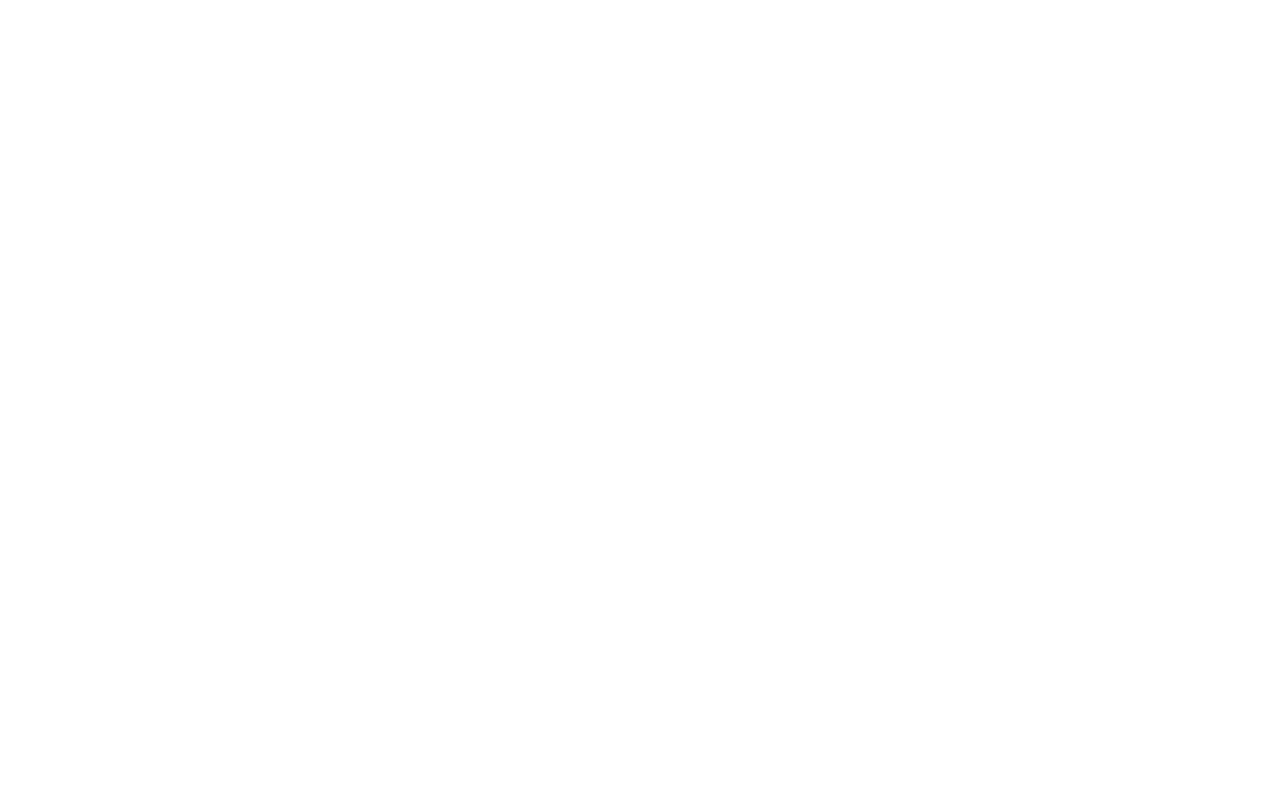
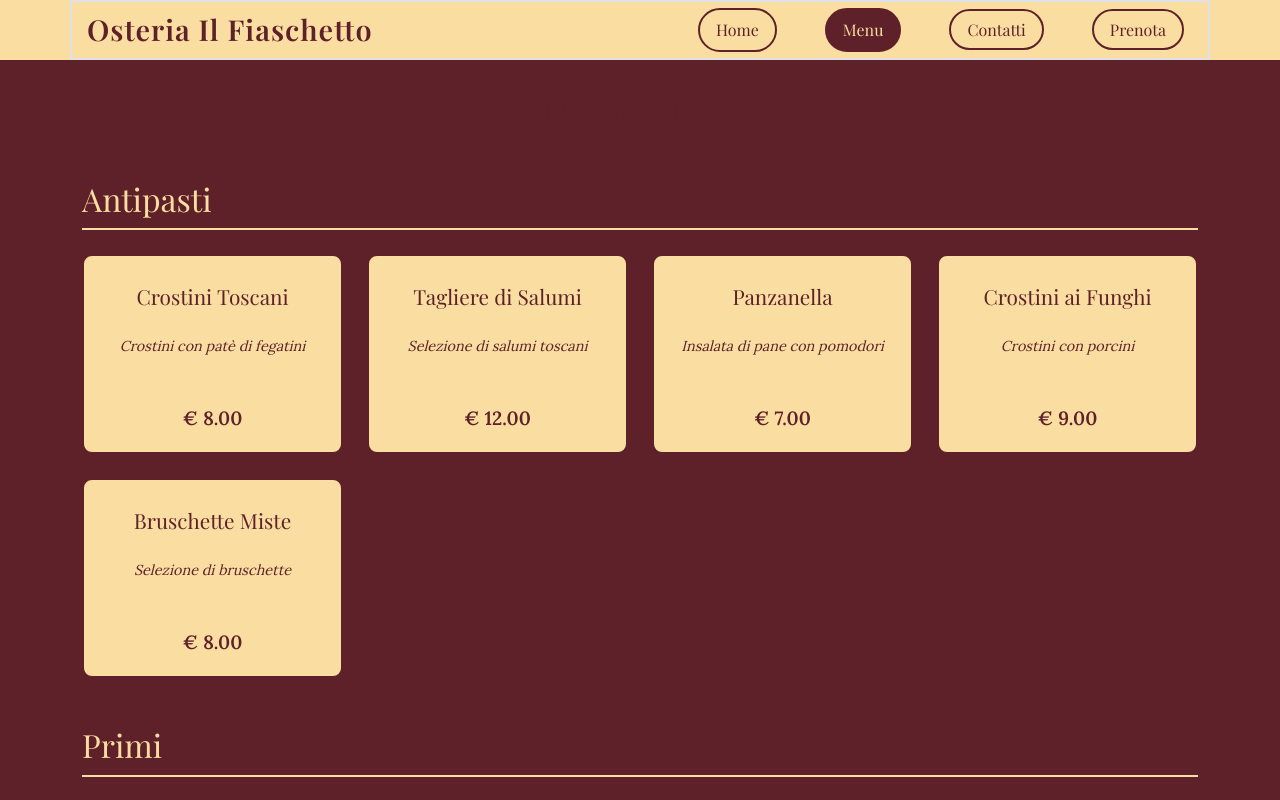
Before and after one commit to MattiaNatella/osteria_il_fiaschetto, a React (Vite) app: page /menu in a window 1280 px wide. Before the commit this address had no page. Shown: the top 800 px of the page. Built offline with nearby package versions, Linux system fonts and the light colour scheme.

Commit message:
feat: Add menu page and data; enhance header navigation with routing

```diff
--- a/index.html
+++ b/index.html
@@ -10,6 +10,10 @@
   <link rel='stylesheet' href='https://cdnjs.cloudflare.com/ajax/libs/font-awesome/6.7.2/css/all.min.css'
     integrity='sha512-Evv84Mr4kqVGRNSgIGL/F/aIDqQb7xQ2vcrdIwxfjThSH8CSR7PBEakCr51Ck+w+/U6swU2Im1vVX0SVk9ABhg=='
     crossorigin='anonymous' />
+  <!-- GOOGLE FONTS -->
+  <link
+    href="https://fonts.googleapis.com/css2?family=Playfair+Display:wght@400;600;700&family=Lora:wght@400;500;600&display=swap"
+    rel="stylesheet">
   <meta charset="UTF-8" />
   <link rel="icon" type="image/svg+xml" href="/vite.svg" />
   <meta name="viewport" content="width=device-width, initial-scale=1.0" />
--- a/src/App.jsx
+++ b/src/App.jsx
@@ -2,6 +2,7 @@ import React from 'react'
 import { BrowserRouter, Routes, Route } from "react-router-dom"
 import DefaultLayout from './layouts/DefaultLayout.jsx'
 import Homepage from './pages/Homepage.jsx'
+import Menu from './pages/Menu.jsx'
 
 const App = () => {
   return (
@@ -9,6 +10,7 @@ const App = () => {
       <Routes>
         <Route element={<DefaultLayout />}>
           <Route path="/" element={<Homepage />} />
+          <Route path="/menu" element={<Menu />} />
         </Route>
       </Routes>
     </BrowserRouter>
--- a/src/components/Header.jsx
+++ b/src/components/Header.jsx
@@ -1,10 +1,11 @@
-import React from 'react'
+
+import { Link, NavLink } from 'react-router-dom'
 
 const Header = () => {
     return (
         <>
 
-            <div id="header-top" className='container border border-2 p-0 h-100 d-flex justify-content-around align-items-center'>
+            <div id="header-top" className='container border border-2 p-0 h-100 d-flex justify-content-between align-items-center'>
 
                 <div className='logo-nome'>
                     Osteria Il Fiaschetto
@@ -12,8 +13,8 @@ const Header = () => {
 
                 <div>
                     <ul className='d-flex justify-content-between align-items-center list-unstyled m-0'>
-                        <li className='mx-4'><a href="#">Home</a></li>
-                        <li className='mx-4'><a href="#">Menu</a></li>
+                        <NavLink className='mx-4' to={'/'}>Home</NavLink>
+                        <NavLink className='mx-4' to={'/menu'}>Menu</NavLink>
                         <li className='mx-4'><a href="#">Contatti</a></li>
                         <li className='mx-4'><a href="#">Prenota</a></li>
                     </ul>
--- /dev/null
+++ b/src/data/menuData.js
@@ -0,0 +1,32 @@
+export const menuCategories = ['antipasti', 'primi', 'secondi', 'dessert'];
+
+export const menuData = {
+    antipasti: [
+        { id: 1, nome: "Crostini Toscani", prezzo: 8, desc: "Crostini con patè di fegatini" },
+        { id: 2, nome: "Tagliere di Salumi", prezzo: 12, desc: "Selezione di salumi toscani" },
+        { id: 3, nome: "Panzanella", prezzo: 7, desc: "Insalata di pane con pomodori" },
+        { id: 4, nome: "Crostini ai Funghi", prezzo: 9, desc: "Crostini con porcini" },
+        { id: 5, nome: "Bruschette Miste", prezzo: 8, desc: "Selezione di bruschette" }
+    ],
+    primi: [
+        { id: 1, nome: "Pappardelle al Cinghiale", prezzo: 13.00, descrizione: "Pasta all'uovo con ragù di cinghiale" },
+        { id: 2, nome: "Ribollita", prezzo: 10.00, descrizione: "Zuppa di pane e verdure della tradizione" },
+        { id: 3, nome: "Pici all'Aglione", prezzo: 11.00, descrizione: "Pasta fatta a mano con salsa all'aglio" },
+        { id: 4, nome: "Tortelli Maremmani", prezzo: 12.00, descrizione: "Pasta ripiena di ricotta e spinaci" },
+        { id: 5, nome: "Zuppa di Farro", prezzo: 10.00, descrizione: "Zuppa di farro della Garfagnana" }
+    ],
+    secondi: [
+        { id: 1, nome: "Bistecca alla Fiorentina", prezzo: 45.00, descrizione: "Taglio alto di controfiletto (prezzo al kg)" },
+        { id: 2, nome: "Cinghiale in Umido", prezzo: 15.00, descrizione: "Cinghiale in umido con olive" },
+        { id: 3, nome: "Peposo dell'Impruneta", prezzo: 14.00, descrizione: "Stufato di manzo al pepe nero" },
+        { id: 4, nome: "Tagliata al Rosmarino", prezzo: 18.00, descrizione: "Controfiletto con rosmarino e rucola" },
+        { id: 5, nome: "Coniglio in Porchetta", prezzo: 16.00, descrizione: "Coniglio arrosto con erbe aromatiche" }
+    ],
+    dessert: [
+        { id: 1, nome: "Cantuccini e Vin Santo", prezzo: 6.00, descrizione: "Biscotti alle mandorle con vino dolce" },
+        { id: 2, nome: "Tiramisù", prezzo: 5.00, descrizione: "Dolce classico al caffè e mascarpone" },
+        { id: 3, nome: "Crostata di Mele", prezzo: 5.00, descrizione: "Crostata con mele e cannella" },
+        { id: 4, nome: "Panna Cotta", prezzo: 5.00, descrizione: "Dessert alla panna con caramello" },
+        { id: 5, nome: "Zuppa Inglese", prezzo: 5.00, descrizione: "Dolce a strati con crema e alchermes" }
+    ]
+};
--- a/src/index.css
+++ b/src/index.css
@@ -1,25 +1,170 @@
+:root {
+    --primary: #5e2129;
+    --secondary: #FADDA0;
+    --transition: all 0.3s ease;
+    --shadow: 0 5px 15px rgba(0, 0, 0, 0.3);
+}
+
+/* ***********GENEREAL **************/
 * {
     margin: 0;
     padding: 0;
     box-sizing: border-box;
+    color: var(--primary);
+    font-family: 'Lora', serif;
 }
 
 header {
     height: 60px;
-    border: 2px solid black;
-    background-color: #FADDA0;
-
+    background-color: var(--secondary);
 }
 
-#header_top {
-    border: 2px solid black;
+body {
+    background-color: var(--primary);
 }
 
+h1,
+h2,
+h3,
+.logo-nome,
+.card-header {
+    font-family: 'Playfair Display', serif;
+}
+
+.logo-nome {
+    font-size: 1.8rem;
+    font-weight: 600;
+    letter-spacing: 1px;
+    padding: 0 15px;
+}
+
+/* **************HEADER**************** */
+
+/* Header Navigation Styles */
+#header-top a {
+    text-decoration: none;
+    padding: 8px 16px;
+    border: 2px solid var(--primary);
+    border-radius: 25px;
+    font-weight: 600;
+    background-color: transparent;
+    transition: var(--transition);
+    color: var(--primary);
+    font-family: 'Playfair Display', serif;
+    font-weight: 500;
+}
+
+#header-top a:hover {
+    background-color: var(--primary);
+    color: var(--secondary);
+    transform: translateY(-2px);
+    box-shadow: 0 4px 8px rgba(0, 0, 0, 0.2);
+}
+
+#header-top a.active {
+    background-color: var(--primary);
+    color: var(--secondary);
+}
+
+/************** JUMBOTRON*************** */
 .fiasco {
-    width: 30%;
+    width: 50%;
 }
 
 div.orario-dove {
-    background-color: #FADDA0;
-    ;
+    background-color: var(--secondary);
 }
+
+.card {
+    background-color: var(--secondary);
+    border: 2px solid var(--primary);
+    border-radius: 15px;
+    margin: 10px;
+    box-shadow: 5px 5px 15px rgba(0, 0, 0, 0.2);
+    transition: var(--transition);
+    padding: 15px;
+}
+
+.card:hover {
+    transform: translate(0, -5px);
+    box-shadow: 8px 8px 20px rgba(0, 0, 0, 0.3);
+}
+
+.card-header {
+    background-color: transparent;
+    border-bottom: 2px solid var(--primary);
+    font-size: 2rem;
+    font-weight: bold;
+    padding: 15px 0;
+}
+
+.card-header i {
+    margin-right: 10px;
+    font-size: 1.4rem;
+}
+
+.card-body {
+    padding: 20px 10px;
+}
+
+.card-text {
+    color: var(--primary);
+    font-size: 1.4rem;
+    line-height: 1.6;
+}
+
+/* Menu Styles */
+.menu-title {
+    color: var(--secondary);
+    font-family: 'Playfair Display', serif;
+    border-bottom: 2px solid var(--secondary);
+    padding-bottom: 10px;
+}
+
+.menu-card {
+    background: var(--secondary);
+    border: 2px solid var(--primary);
+    border-radius: 10px;
+    padding: 20px;
+    text-align: center;
+    transition: var(--transition);
+    height: 200px;
+    display: flex;
+    flex-direction: column;
+    justify-content: space-between;
+}
+
+.menu-card:hover {
+    transform: translateY(-5px);
+    box-shadow: var(--shadow);
+}
+
+.menu-card h3 {
+    color: var(--primary);
+    font-size: 1.3rem;
+    margin-bottom: 10px;
+    font-family: 'Playfair Display', serif;
+    height: 40px;
+    display: flex;
+    align-items: center;
+    justify-content: center;
+}
+
+.menu-card .price {
+    color: var(--primary);
+    font-weight: 600;
+    font-size: 1.2rem;
+    margin: 0;
+}
+
+.menu-card .description {
+    color: var(--primary);
+    font-size: 0.9rem;
+    margin: 10px 0;
+    font-style: italic;
+    flex: 1;
+    display: -webkit-box;
+    -webkit-line-clamp: 3;
+    -webkit-box-orient: vertical;
+    overflow: hidden;
+}
--- a/src/pages/Homepage.jsx
+++ b/src/pages/Homepage.jsx
@@ -10,7 +10,7 @@ export const Homepage = () => {
                 <div className="row row-cols-3 orario-dove pt-3">
 
                     <div className="col">
-                        <div className="card border-primary mb-3" >
+                        <div className="card mb-3" >
                             <div className="card-header"><i className="fa-solid fa-clock" style={{ color: "#971247" }}></i>Orari</div>
                             <div className="card-body text-primary">
 
@@ -24,7 +24,7 @@ export const Homepage = () => {
                     </div>
 
                     <div className="col">
-                        <div className="card border-primary mb-3" >
+                        <div className="card mb-3" >
                             <div className="card-header"><i class="fa-solid fa-location-dot" style={{ color: "#971247" }}></i>Dove Siamo</div>
                             <div className="card-body text-primary">
 
--- /dev/null
+++ b/src/pages/Menu.jsx
@@ -0,0 +1,30 @@
+import React from 'react'
+import { menuData, menuCategories } from '../data/menuData'
+
+const MenuCard = ({ nome, desc, prezzo }) => (
+    <div className="menu-card">
+        <h3>{nome}</h3>
+        <p className="description">{desc}</p>
+        <p className="price">€ {prezzo.toFixed(2)}</p>
+    </div>
+);
+
+const Menu = () => (
+    <div className='container mt-4'>
+        <h1 className='text-center mb-5'>Il Nostro Menu</h1>
+        {menuCategories.map(category => (
+            <div key={category} className="menu-section mb-5">
+                <h2 className='menu-title mb-4'>{category.charAt(0).toUpperCase() + category.slice(1)}</h2>
+                <div className="row row-cols-1 row-cols-md-4 g-4">
+                    {menuData[category].map(piatto => (
+                        <div className="col" key={piatto.id}>
+                            <MenuCard {...piatto} />
+                        </div>
+                    ))}
+                </div>
+            </div>
+        ))}
+    </div>
+);
+
+export default Menu;
```
